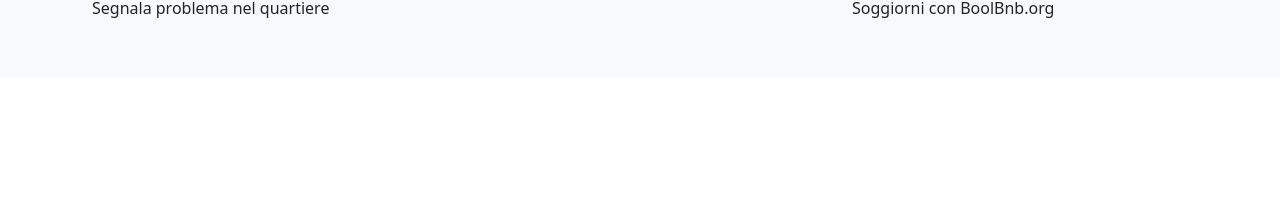
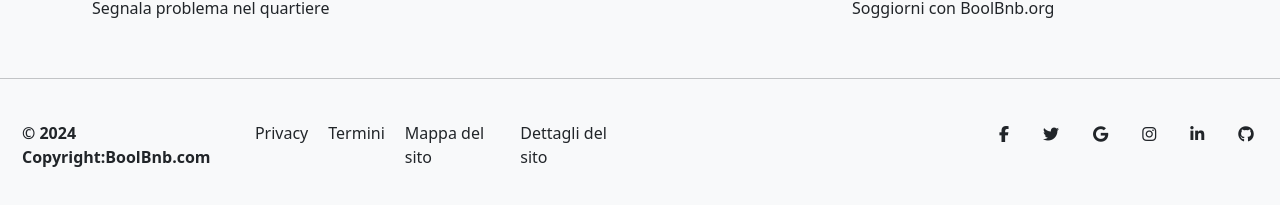
Before and after one commit to alexraduca01/vite-boolbnb, a Vue app: page / in a window 1280 px wide. Shown: the part 415-620 px from the top of the page. Built offline with nearby package versions, Linux system fonts and the light colour scheme; no server answers.

Commit message:
added section on footer

```diff
--- a/src/components/AppFooter.vue
+++ b/src/components/AppFooter.vue
@@ -74,6 +74,45 @@
               </div>
             </section>
 
+             <section class="">
+                   <div class="row d-flex justify-content-between">
+                            <hr>
+                        <div class=" p-3 col-lg-6 col-md-6 mb-4 mb-md-0 ms-2 d-flex">
+                                <ul class="d-flex list-unstyled p-0">
+                                    <li><a class="text-reset fw-bold" href="#!"> © 2024 Copyright:BoolBnb.com</a></li>
+                                    <li><a class="text-body" href="#">Privacy</a></li>
+                                    <li><a class="text-body" href="#">Termini</a></li>
+                                    <li><a class="text-body" href="#">Mappa del sito</a></li>
+                                    <li><a class="text-body" href="#">Dettagli del sito</a></li>
+                                </ul>
+                        </div>
+                        <div class="p-3 col-lg-3 col-md-6 mb-4 mb-md-0">
+                                <a data-mdb-ripple-init class="btn btn-outline btn-floating m-1" href="#!" role="button"
+                                ><i class="fab fa-facebook-f"></i
+                              ></a>
+                              <!-- Twitter -->
+                              <a data-mdb-ripple-init class="btn btn-outline btn-floating m-1" href="#!" role="button"
+                                ><i class="fab fa-twitter"></i
+                              ></a>
+                              <!-- Google -->
+                              <a data-mdb-ripple-init class="btn btn-outline btn-floating m-1" href="#!" role="button"
+                                ><i class="fab fa-google"></i
+                              ></a>
+                              <!-- Instagram -->
+                              <a data-mdb-ripple-init class="btn btn-outline btn-floating m-1" href="#!" role="button"
+                                ><i class="fab fa-instagram"></i
+                              ></a>
+                              <!-- Linkedin -->
+                              <a data-mdb-ripple-init class="btn btn-outline btn-floating m-1" href="#!" role="button"
+                                ><i class="fab fa-linkedin-in"></i
+                              ></a>
+                              <!-- Github -->
+                              <a data-mdb-ripple-init class="btn btn-outline btn-floating m-1" href="#!" role="button"
+                                ><i class="fab fa-github"></i
+                              ></a>
+                        </div>
+                  </div>
+              </section>
         </footer>
 </template>
 
```
